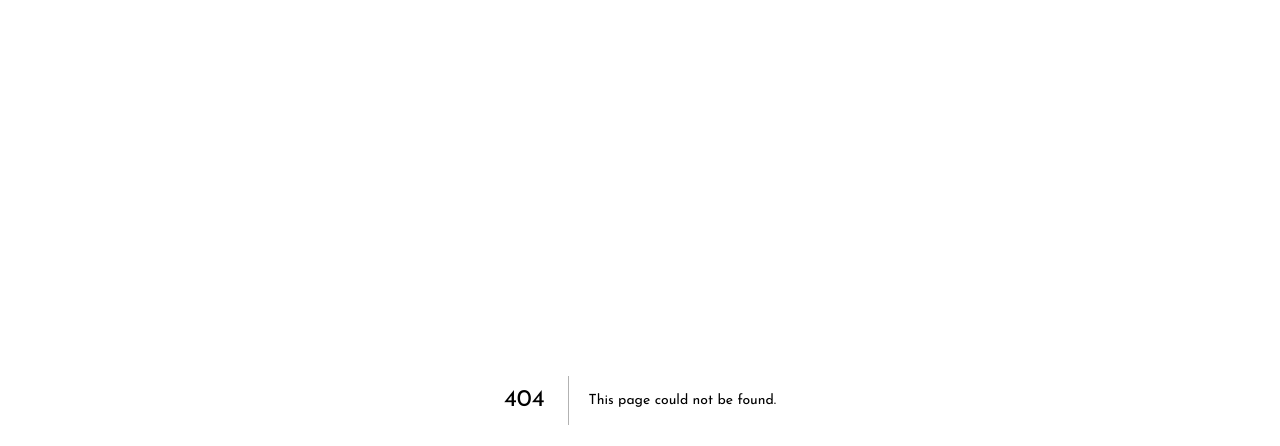
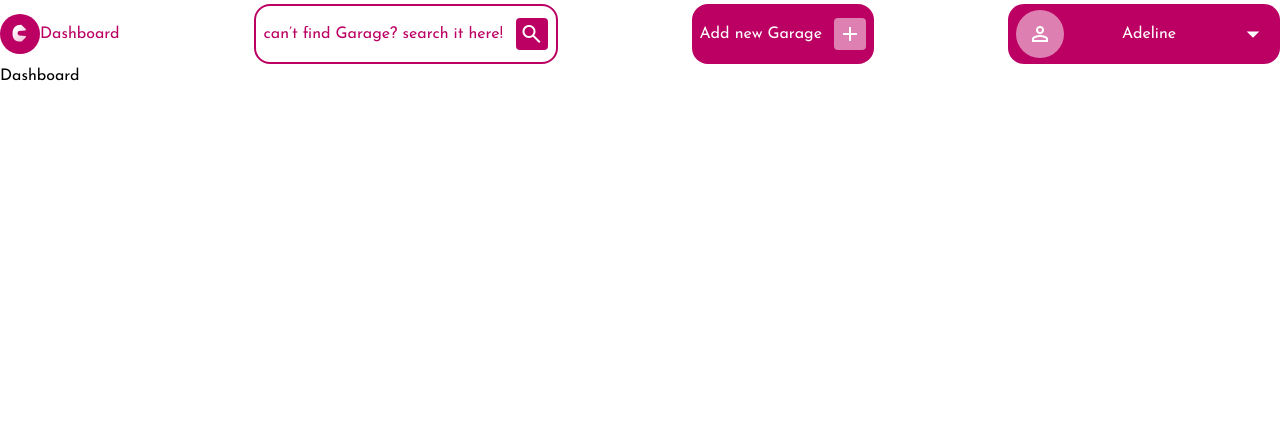
Before and after one commit to EParkingRW/u-park-web, a Next.js app: page /dashboard in a window 1280 px wide. Before the commit this address had no page. Shown: the top 446 px of the page. Built offline with nearby package versions, Linux system fonts and the light colour scheme.

Commit message:
adding top nav in admin

```diff
--- /dev/null
+++ b/components/TopNavDashboard/index.tsx
@@ -0,0 +1,36 @@
+import Image from "next/image";
+import React from "react";
+
+const TopNavDashboard = () => {
+
+    return <div className={"w-full flex justify-between pt-1 flex-wrap gap-2"}>
+        <div className={"flex items-center"}>
+            <Image
+                width={"40"} height={40}
+                src={"/asserts/images/u_park_logo.svg"} alt={""}/>
+            <span className={"text-primary"}>
+            Dashboard
+        </span>
+        </div>
+        <form className={"text-primary flex items-center gap-1 border-primary border-2 py-3 px-2 rounded-2xl min-w-[304px]"}>
+            <input className={"placeholder-primary border-none focus:border-none w-full"} placeholder={"can’t find Garage? search it here!"}/>
+            <span className="material-symbols-outlined rounded px-1 py-1 bg-primary text-white">search</span>
+        </form>
+        <button className={"text-white flex items-center gap-3 bg-primary py-3 px-2 rounded-2xl"}>
+            <span>
+                Add new Garage
+            </span>
+            <span className="material-symbols-outlined rounded px-1 py-1 bg-white/50 text-white">add</span>
+        </button>
+        <div className={"text-white flex items-center justify-between gap-1 bg-primary py-1 px-2 rounded-2xl min-w-[272px]"}>
+            <span className="material-symbols-outlined rounded-full px-3 py-3 bg-white/50 text-white">person</span>
+            <span>
+                Adeline
+            </span>
+            <button className="material-symbols-outlined rounded px-1 py-1 text-3xl text-white">arrow_drop_down</button>
+        </div>
+
+
+    </div>
+}
+export default TopNavDashboard
--- /dev/null
+++ b/modules/activities/DashboardActivity/index.tsx
@@ -0,0 +1,9 @@
+const DashboardActivity = () => {
+    return <>
+        <div>
+            Dashboard
+        </div>
+    </>
+}
+
+export default DashboardActivity
--- /dev/null
+++ b/modules/layouts/DashboardScaffold/index.tsx
@@ -0,0 +1,17 @@
+import React from "react";
+import TopNavDashboard from "../../../components/TopNavDashboard";
+
+const Scaffold = ({ children }: { children: any }) => {
+    return (
+        <>
+            <TopNavDashboard />
+            <div>
+                {children}
+            </div>
+
+
+        </>
+    );
+};
+
+export default Scaffold;
--- /dev/null
+++ b/pages/_document.tsx
@@ -0,0 +1,15 @@
+import { Head, Html, Main, NextScript } from 'next/document';
+
+export default function Document() {
+  return (
+    <Html>
+      <Head>
+          <link rel="stylesheet" href="https://fonts.googleapis.com/css2?family=Material+Symbols+Outlined:opsz,wght,FILL,GRAD@20..48,100..700,0..1,-50..200" />
+      </Head>
+      <body>
+        <Main />
+        <NextScript />
+      </body>
+    </Html>
+  );
+}
--- /dev/null
+++ b/pages/dashboard/index.tsx
@@ -0,0 +1,18 @@
+import DashboardScaffold from "../../modules/layouts/DashboardScaffold";
+import DashboardActivity from "../../modules/activities/DashboardActivity";
+
+const DashboardPage = () => {
+    return <>
+        <header>
+            <title>
+                Dashboard
+            </title>
+        </header>
+        <DashboardScaffold>
+            <DashboardActivity/>
+        </DashboardScaffold>
+
+    </>
+}
+
+export default DashboardPage
```
